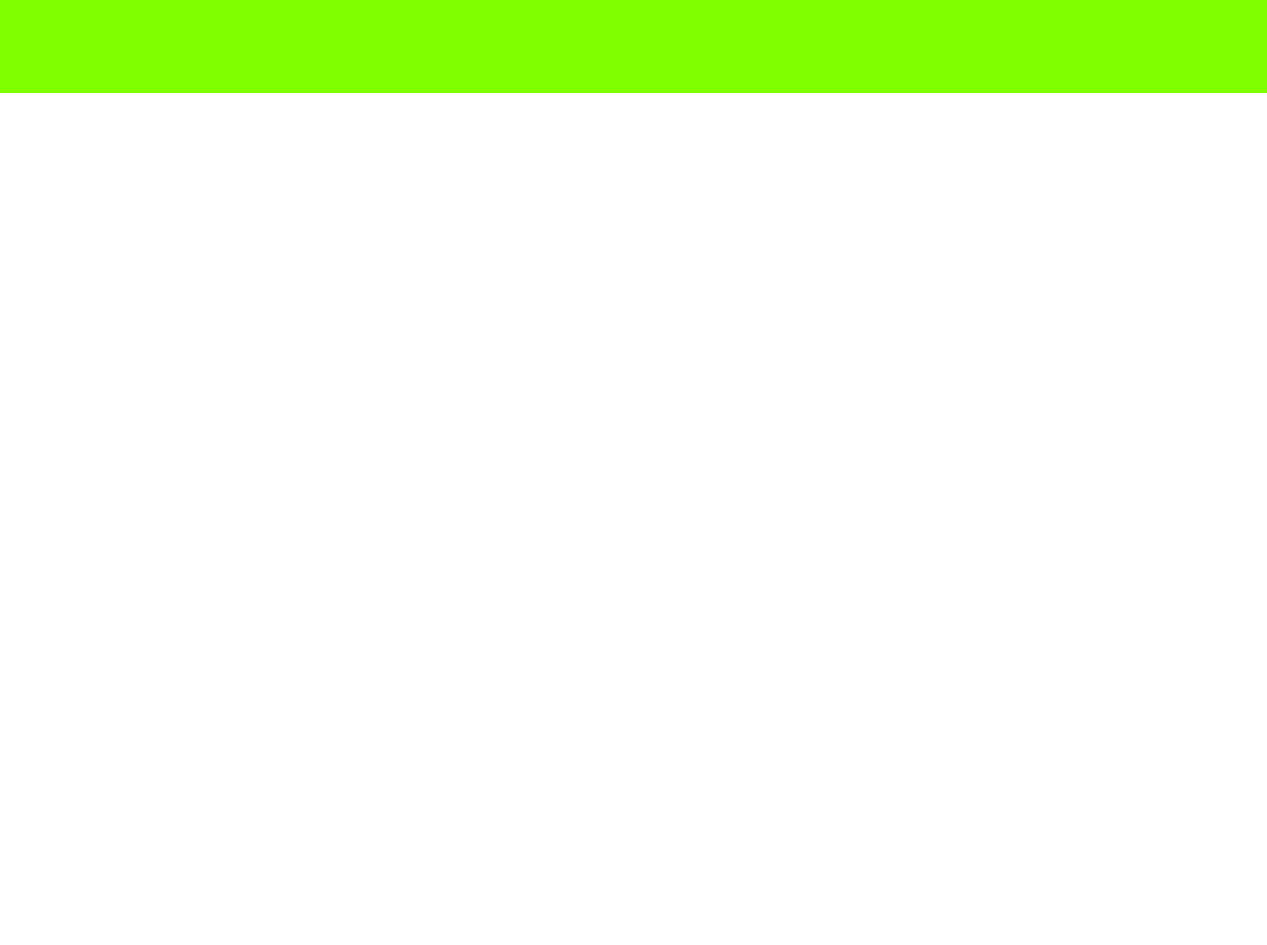
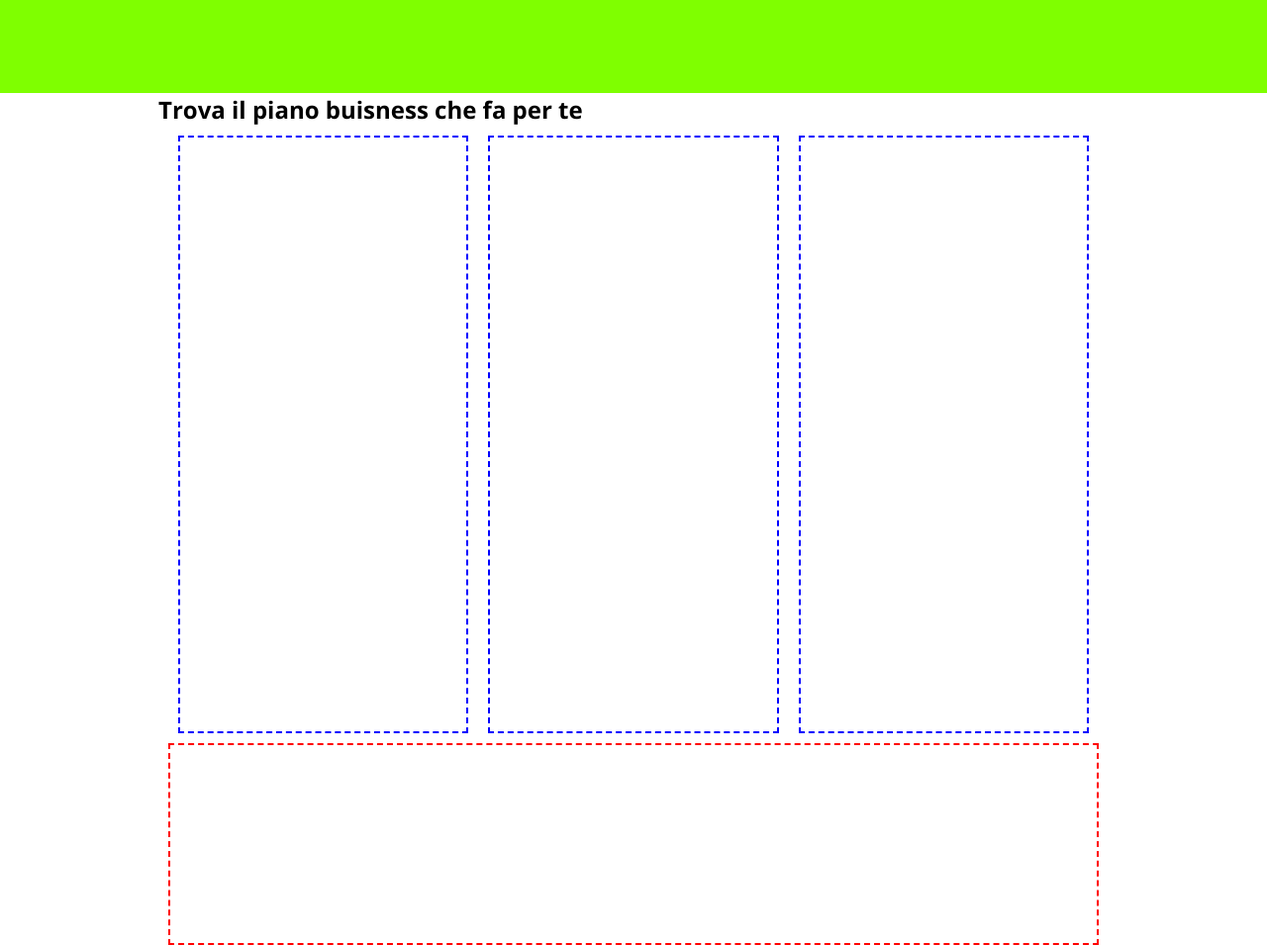
Before and after one commit to MateuszKacperski/htmlcss-dropbox, a plain HTML site: page index.html in a window 1280 px wide. Shown: the part 576-1531 px from the top of the page at 99% size. Before the commit the page ends 800 px from the top, so only its background shows below. Drawn offline with nearby package versions, Linux system fonts and the light colour scheme.

Commit message:
added section plan

```diff
--- a/css/style.css
+++ b/css/style.css
@@ -16,6 +16,11 @@ body{
     max-width: 1080px;
     margin:0 auto;
 
+}
+
+.countainer-small{
+    max-width: 960px;
+    margin:0 auto;
 }
 
 h1{
@@ -63,3 +68,32 @@ h1{
 .box{
     display: flex;
 }
+
+.row{
+    display: flex;
+    margin:0 10px;
+    flex-wrap: wrap;
+}
+
+.col{
+    min-height: 600px;
+    border: 2px dashed blue;
+    flex-basis: calc(100% / 3 - 20px);
+    margin: 10px;
+
+}
+
+.col-large{
+    flex-basis: 100%;
+    min-height: 200px;
+    border: 2px dashed red;
+}
+
+.card-small{
+    min-height: 600px;
+}
+
+.card-large{
+    min-height: 200px;
+
+}
--- a/index.html
+++ b/index.html
@@ -35,9 +35,37 @@
                     </div>
                 </div>
             </div>
-
         </div>
     </header>
+    <main>
+        <section class="plan countainer-small">
+            <h2>Trova il piano buisness che fa per te</h2>
+            <span></span>
+            <div class="row">
+                <div class="col">
+                    <div class="card-small">
+
+                    </div>
+                </div>
+                <div class="col">
+                    <div class="card-small">
+
+                    </div>
+                </div>
+                <div class="col">
+                    <div class="card-small">
+
+                    </div>
+                </div>
+                <div class="col-large">
+                    <div class="card-large">
+
+                    </div>
+                </div>
+            </div>
+        </section>
+
+    </main>
 
 </body>
 </html>
```
